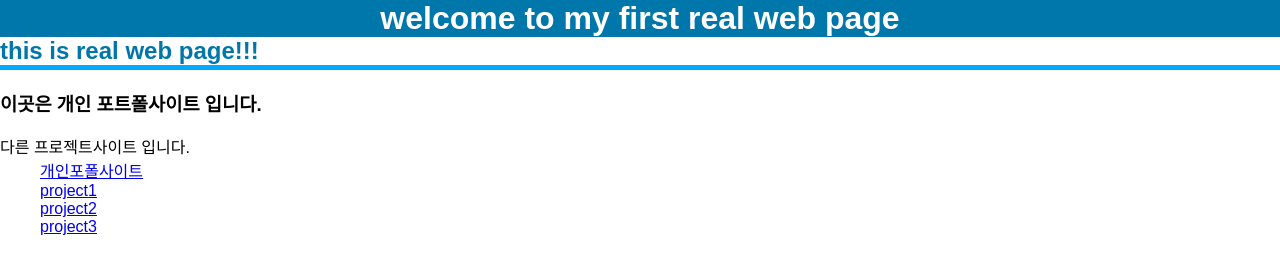
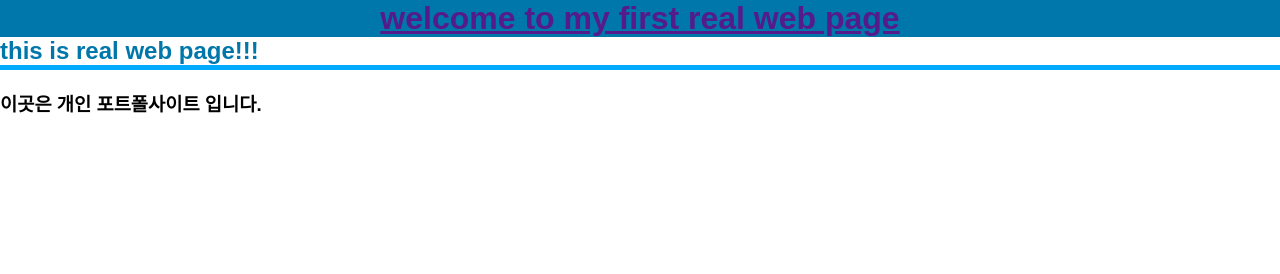
Before and after one commit to soyeongJung/web20pages, a plain HTML site: page index.html in a window 1280 px wide. Drawn offline with Linux system fonts and the light colour scheme.

Commit message:
index file modify

```diff
--- a/index.html
+++ b/index.html
@@ -11,15 +11,8 @@
   </style>
 </head>
 <body>
-  <h1>welcome to my first real web page</h1>
+  <h1><a href="">welcome to my first real web page</a></h1>
   <h2>this is real web page!!!</h2>
   <h3>이곳은 개인 포트폴사이트 입니다.</h3>
-  <dl>
-    <dt>다른 프로젝트사이트 입니다.</dt>
-    <dd><a href="http://soyeongjung.github.io/web10pages">개인포폴사이트</a></dd>
-    <dd><a href="http://soyeongjung.github.io/web10pages">project1</a></dd>
-    <dd><a href="http://soyeongjung.github.io/nordicski">project2</a></dd>
-    <dd><a href="http://soyeongjung.github.io/web20pages">project3</a></dd>
-  </dl>
 </body>
 </html>
```
